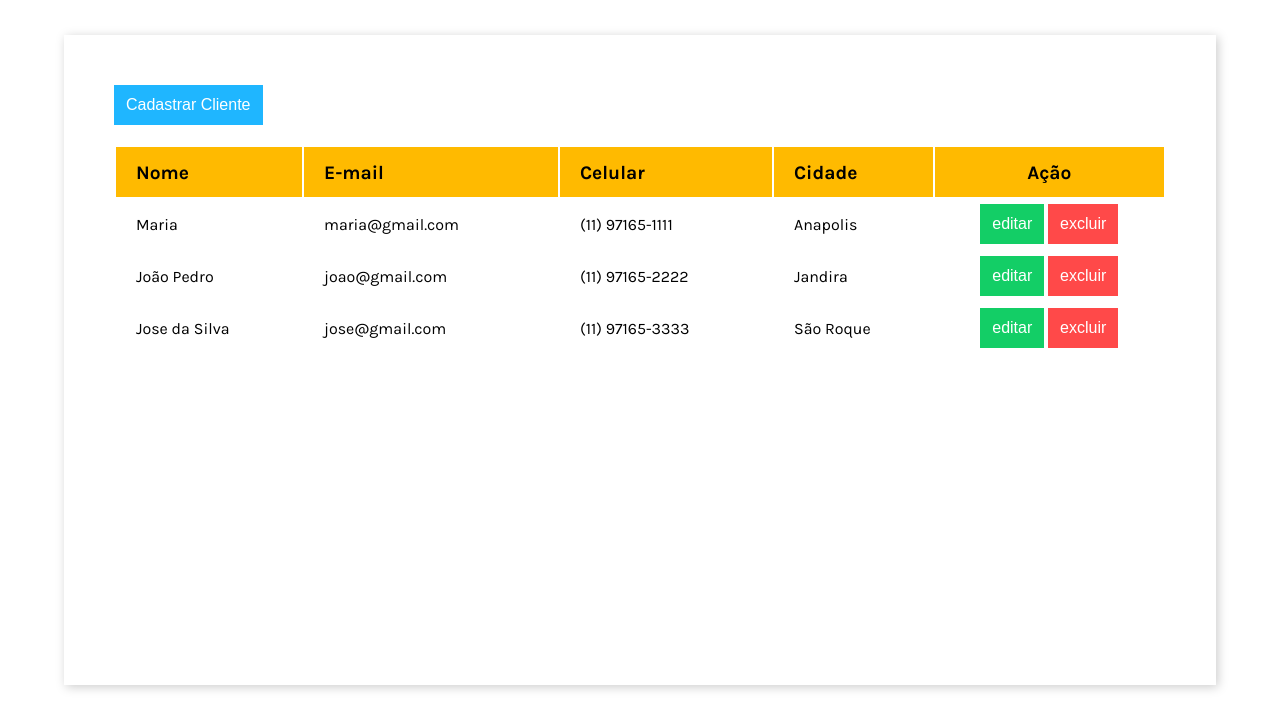
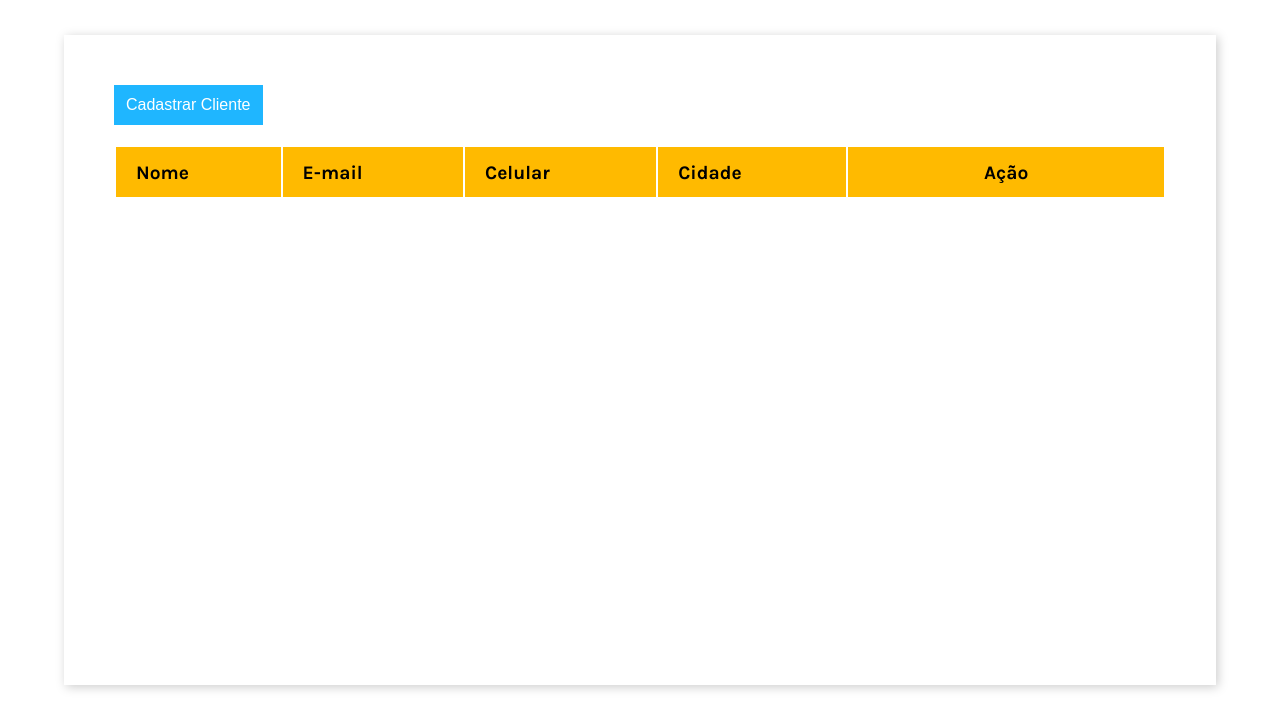
Before and after one commit to Tiagow-san/CRUD, a plain HTML site: page index.html in a window 1280 px wide. Shown: the part 75-800 px from the top of the page. Drawn offline with Linux system fonts and the light colour scheme.

Commit message:
Removed preset users

```diff
--- a/index.html
+++ b/index.html
@@ -19,9 +19,8 @@
     </header>
     <main>
         <button type="button" class="button blue mobile" id="registerClient">Cadastrar Cliente</button>
-        <table class="records">
+        <table id="tableRecords" class="records">
             <thead>
-                <tr>
                 <th>Nome</th>
                 <th>E-mail</th>
                 <th>Celular</th>
@@ -30,36 +29,6 @@
             </tr>
         </thead>
         <tbody>
-                <tr>
-                    <td>Maria</td>
-                    <td>maria@gmail.com</td>
-                    <td>(11) 97165-1111</td>
-                    <td>Anapolis</td>
-                    <td>
-                        <button type="button" class="button green">editar</button>
-                        <button type="button" class="button red">excluir</button>
-                    </td>
-                </tr>
-                <tr>
-                    <td>João Pedro</td>
-                    <td>joao@gmail.com</td>
-                    <td>(11) 97165-2222</td>
-                    <td>Jandira</td>
-                    <td>
-                        <button type="button" class="button green">editar</button>
-                        <button type="button" class="button red">excluir</button>
-                    </td>
-                </tr>
-                <tr>
-                    <td>Jose da Silva</td>
-                    <td>jose@gmail.com</td>
-                    <td>(11) 97165-3333</td>
-                    <td>São Roque</td>
-                    <td>
-                        <button type="button" class="button green">editar</button>
-                        <button type="button" class="button red">excluir</button>
-                    </td>
-                </tr>
             </tbody>
         </table>
         <div class="modal" id="modal">
```
Lines whose indentation alone changed are shown as unchanged.
